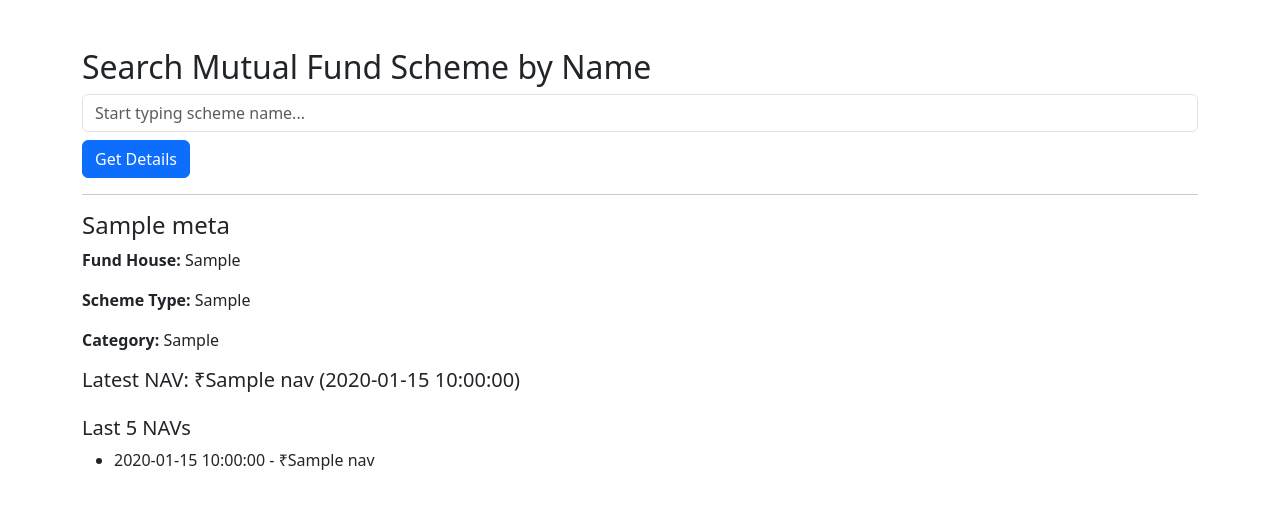
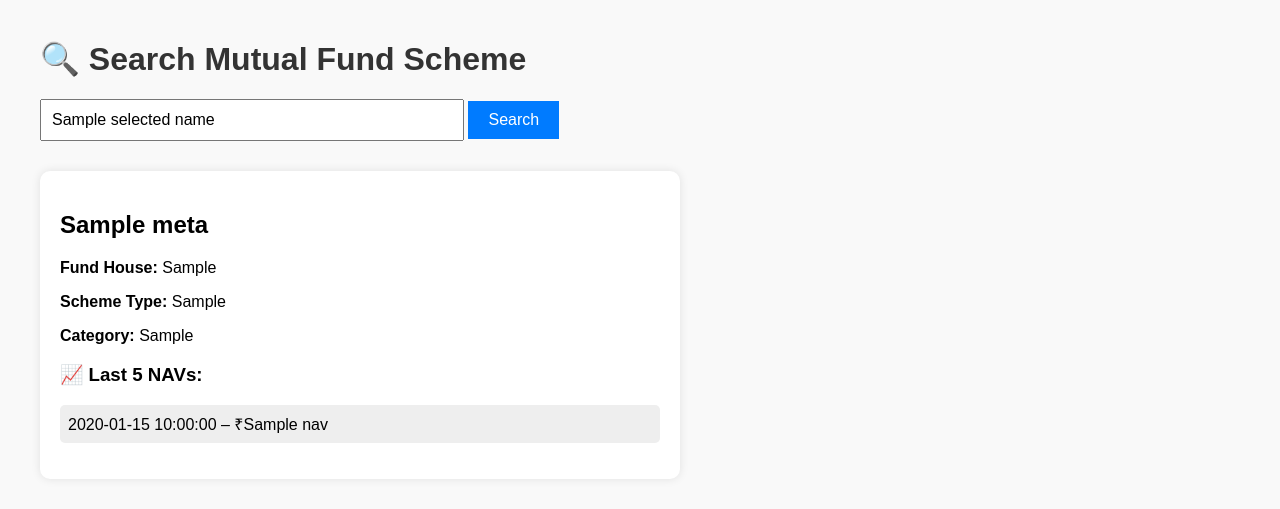
Before and after one commit to Prakashf9195/mf-scheme-page, a Flask app: template templates/index.html in a window 1280 px wide. Shown: the top 509 px of the page. Run offline with Flask 3, Linux system fonts and the light colour scheme; the template is opened without the code that fills it: most values are stand-ins (such as "Sample title", 1, 10 or a date in 2020).

Commit message:
Update index.html

```diff
--- a/templates/index.html
+++ b/templates/index.html
@@ -1,49 +1,86 @@
 <!DOCTYPE html>
-<html>
+<html lang="en">
 <head>
-    <title>Mutual Fund Search</title>
-    <link rel="stylesheet" href="https://cdn.jsdelivr.net/npm/bootstrap@5.3.0/dist/css/bootstrap.min.css">
-    <script>
-        function filterSchemes() {
-            let input = document.getElementById("schemeInput").value.toLowerCase();
-            let datalist = document.getElementById("schemeList");
-            let options = datalist.options;
-
-            for (let option of options) {
-                option.hidden = !option.value.toLowerCase().includes(input);
-            }
+    <meta charset="UTF-8">
+    <title>Mutual Fund Scheme Search</title>
+    <style>
+        body {
+            font-family: Arial, sans-serif;
+            margin: 40px;
+            background-color: #f9f9f9;
         }
-    </script>
+        h1 {
+            color: #333;
+        }
+        form {
+            margin-bottom: 30px;
+        }
+        input[type="text"] {
+            width: 400px;
+            padding: 10px;
+            font-size: 16px;
+        }
+        button {
+            padding: 10px 20px;
+            font-size: 16px;
+            background-color: #007BFF;
+            border: none;
+            color: white;
+            cursor: pointer;
+        }
+        button:hover {
+            background-color: #0056b3;
+        }
+        .scheme-details {
+            background-color: white;
+            padding: 20px;
+            border-radius: 10px;
+            box-shadow: 0 0 10px rgba(0,0,0,0.1);
+            width: 600px;
+        }
+        ul {
+            list-style: none;
+            padding-left: 0;
+        }
+        li {
+            background-color: #eee;
+            margin-bottom: 5px;
+            padding: 8px;
+            border-radius: 5px;
+        }
+        .label {
+            font-weight: bold;
+        }
+    </style>
 </head>
-<body class="container mt-5">
-
-    <h2>Search Mutual Fund Scheme by Name</h2>
+<body>
+    <h1>🔍 Search Mutual Fund Scheme</h1>
     <form method="POST">
-        <input list="schemeList" name="scheme_name" id="schemeInput" oninput="filterSchemes()" class="form-control mb-2" placeholder="Start typing scheme name..." required>
-        <datalist id="schemeList">
+        <input type="text" name="scheme_name" list="schemes" placeholder="Start typing scheme name..." value="{{ selected_name }}" required>
+        <datalist id="schemes">
             {% for scheme in all_schemes %}
                 <option value="{{ scheme.scheme_name }}">
             {% endfor %}
         </datalist>
-        <button class="btn btn-primary">Get Details</button>
+        <button type="submit">Search</button>
     </form>
 
     {% if scheme_data %}
-        <hr>
-        <h4>{{ scheme_data.meta.scheme_name }}</h4>
-        <p><strong>Fund House:</strong> {{ scheme_data.meta.fund_house }}</p>
-        <p><strong>Scheme Type:</strong> {{ scheme_data.meta.scheme_type }}</p>
-        <p><strong>Category:</strong> {{ scheme_data.meta.scheme_category }}</p>
-        <h5>Latest NAV: ₹{{ scheme_data.data[0].nav }} ({{ scheme_data.data[0].date }})</h5>
+        <div class="scheme-details">
+            <h2>{{ scheme_data.meta.scheme_name }}</h2>
+            <p><span class="label">Fund House:</span> {{ scheme_data.meta.fund_house }}</p>
+            <p><span class="label">Scheme Type:</span> {{ scheme_data.meta.scheme_type }}</p>
+            <p><span class="label">Category:</span> {{ scheme_data.meta.scheme_category }}</p>
 
-        <h5 class="mt-4">Last 5 NAVs</h5>
-        <ul>
-            {% for item in scheme_data.data[:5] %}
-                <li>{{ item.date }} - ₹{{ item.nav }}</li>
-            {% endfor %}
-        </ul>
+            <h3>📈 Last 5 NAVs:</h3>
+            <ul>
+                {% for nav in scheme_data.data[:5] %}
+                    <li>{{ nav.date }} – ₹{{ nav.nav }}</li>
+                {% endfor %}
+            </ul>
+        </div>
     {% elif selected_name %}
-        <div class="alert alert-warning mt-3">Scheme "{{ selected_name }}" not found. Try exact match from list.</div>
+        <p style="color: red;">No matching scheme found. Please check the spelling.</p>
     {% endif %}
 </body>
 </html>
```
